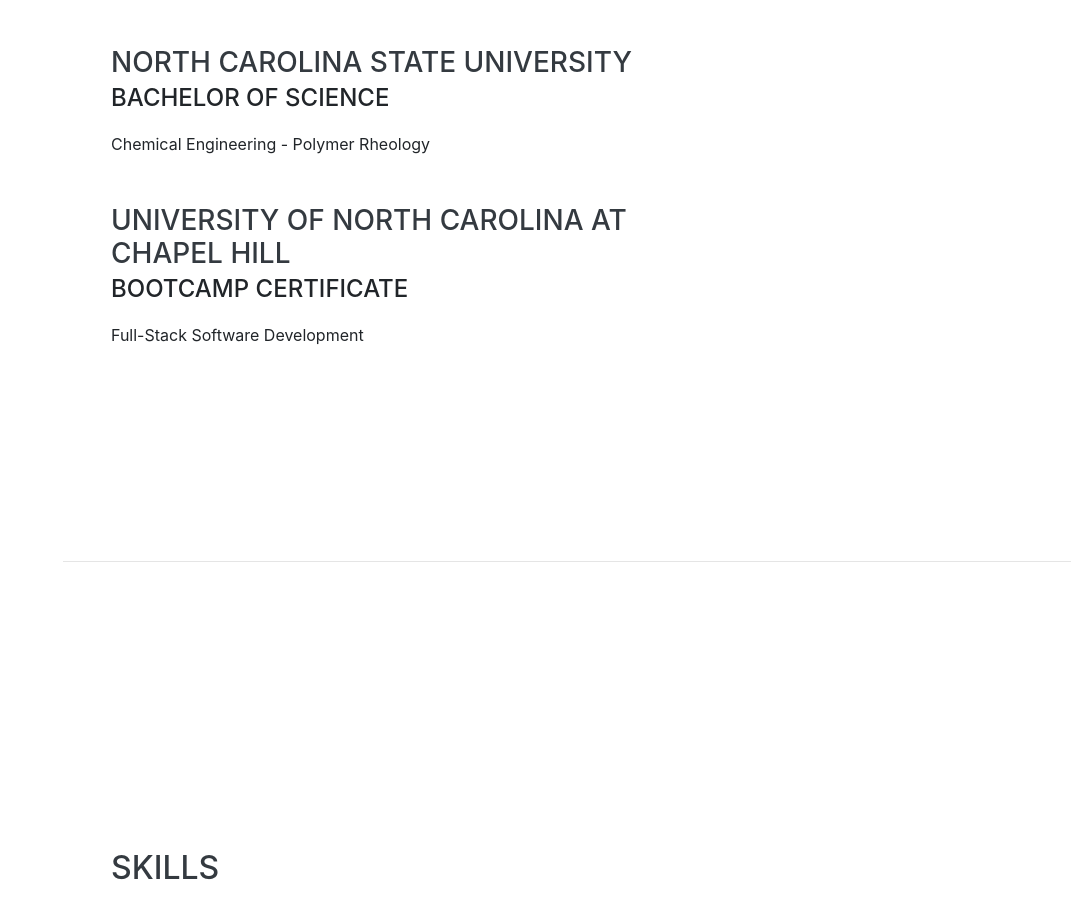
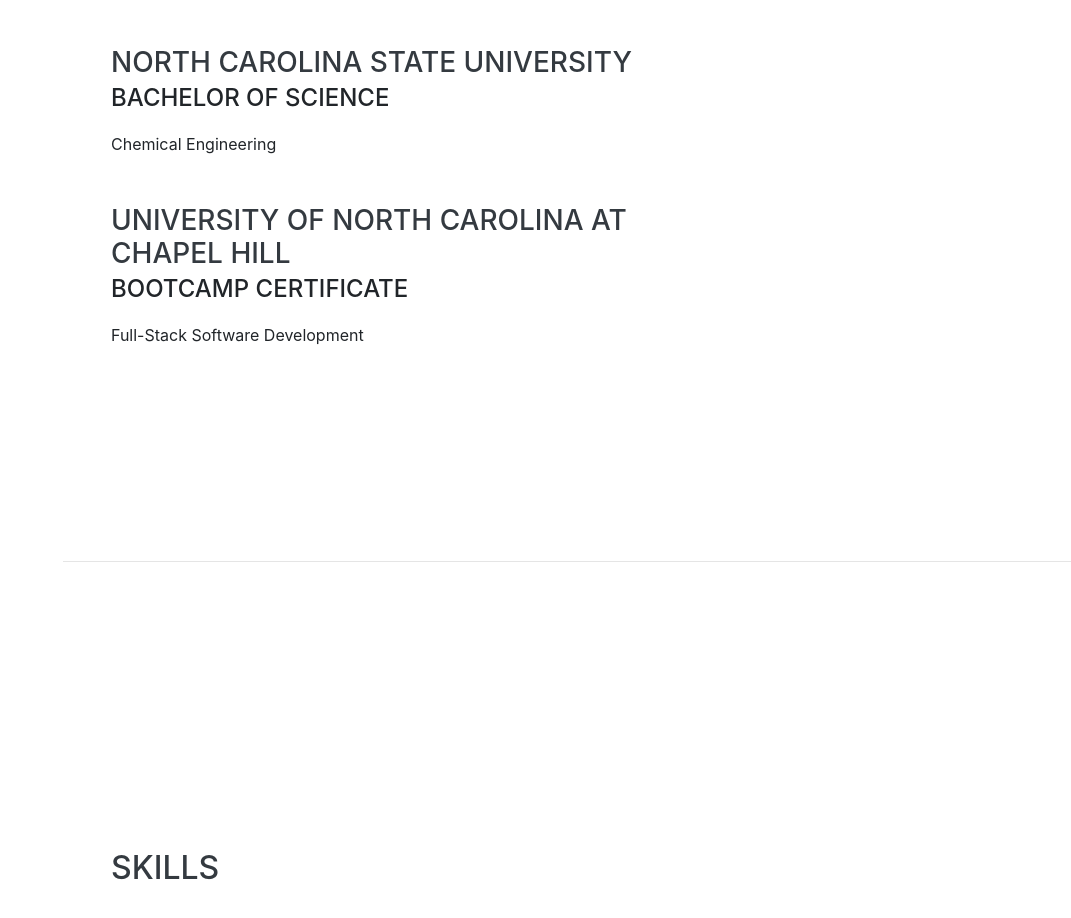
Before and after one commit to robertmoore40/portfolio, a website with bundled scripts: page index.html in a window 1280 px wide. Shown: the part 2300-3218 px from the top of the page, without its empty margins (209-1280 px from the left). Built offline with nearby package versions, Linux system fonts and the light colour scheme; a web font is replaced by a local one.

Commit message:
changed bs info

```diff
--- a/index.html
+++ b/index.html
@@ -141,7 +141,7 @@
           <div class="resume-content">
             <h3 class="mb-0">North Carolina State University</h3>
             <div class="subheading mb-3">Bachelor of Science</div>
-            <div>Chemical Engineering - Polymer Rheology</div>
+            <div>Chemical Engineering</div>
           </div>
           <div class="resume-date text-md-right">
             <!-- <span class="text-primary">August 2011 - May 2015</span> -->
```
